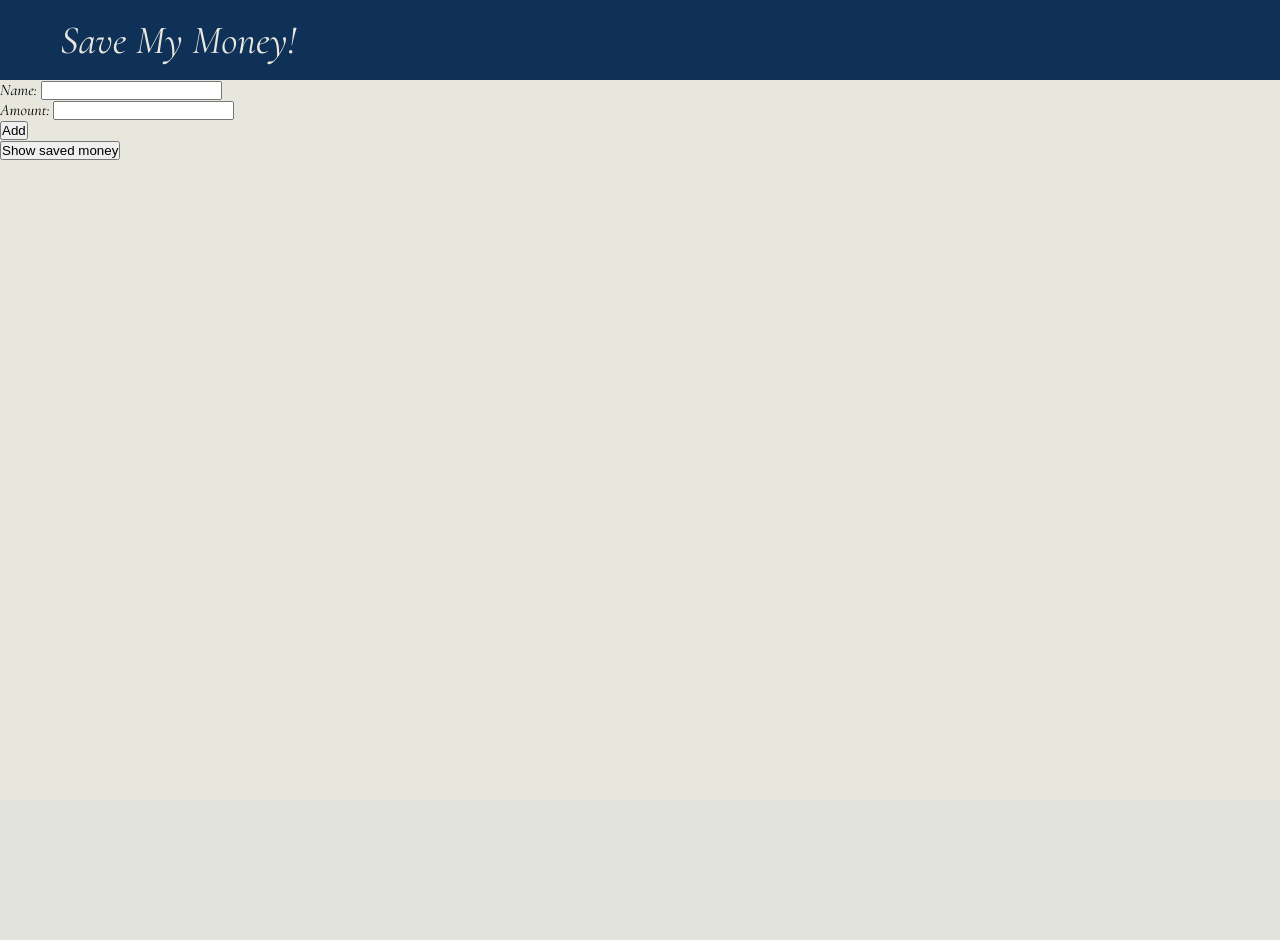
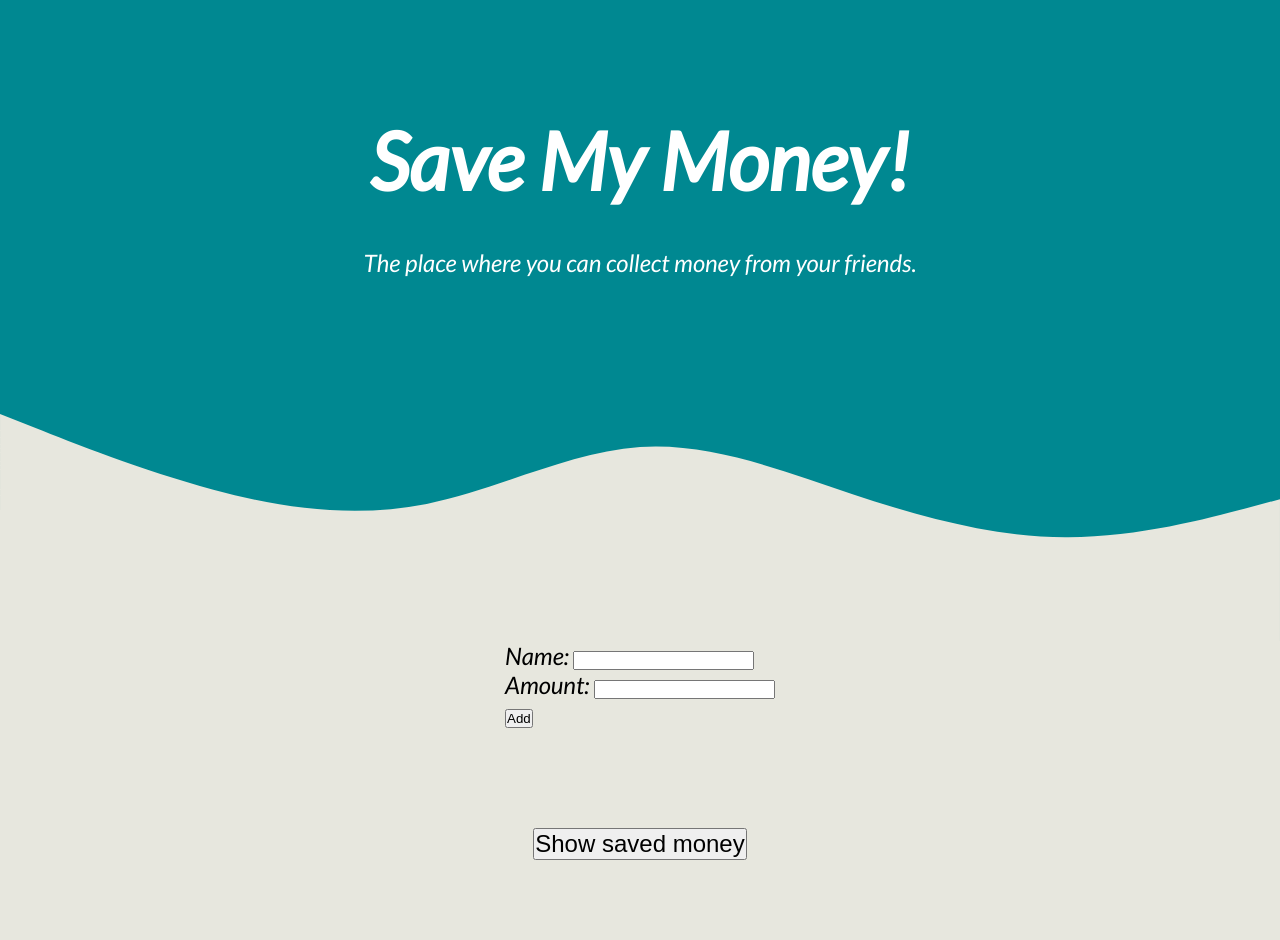
Before and after one commit to lnivin/SaveMyMoney, a PHP site: page / in a window 1280 px wide. Before the commit the page ends 160 px from the top, so only its background shows below. Run offline with PHP 8.4, Linux system fonts and the light colour scheme; data that the repository does not hold is empty.

Commit message:
Add header style

```diff
--- a/index.php
+++ b/index.php
@@ -18,11 +18,12 @@
   <link rel="stylesheet" href="style.css">
 </head>
 <body>
-  <nav>
-    <div class="logo-container">
-      <label class="logo"><i>Save My Money!</i></label>
+  <div class="wave-container">
+    <h1><i>Save My Money!</i></h1>
+    <p>The place where you can collect money from your friends.</p>
+    <svg xmlns="http://www.w3.org/2000/svg" viewBox="0 0 1440 319"><path fill="#e7e7de" fill-opacity="1" d="M0,64L40,80C80,96,160,128,240,149.3C320,171,400,181,480,165.3C560,149,640,107,720,101.3C800,96,880,128,960,154.7C1040,181,1120,203,1200,202.7C1280,203,1360,181,1400,170.7L1440,160L1440,320L1400,320C1360,320,1280,320,1200,320C1120,320,1040,320,960,320C880,320,800,320,720,320C640,320,560,320,480,320C400,320,320,320,240,320C160,320,80,320,40,320L0,320Z"></path></svg>
   </div>
-  </nav>
+  <div class="form-container">
     <form action="create.php" method="POST">
       <label for="name">Name:</label>
       <input type="text" id="name" name="name">
@@ -30,15 +31,22 @@
       <label for="score">Amount:</label>
       <input type="number" id="score" name="score">
       <br/>
-    <button type="submit">Add</button>
+      <button class="add-button" type="submit">Add</button>
     </form>
-  <table class="table">
+  </div>
+  <div class="table-container">
+    <table class="content-table">
       <tbody>
         <?php include 'read.php'; ?>
       </tbody>
     </table>
-  <button onclick="showSavedMoney()">Show saved money</button>
+  </div>
+  <div class="save-money-container">
+    <button class="save-money" onclick="showSavedMoney()">Show saved money</button>
+  </div>
+  <div class="result-container">
     <p id="msg"></p>
+  </div>
   <script type="text/javascript">
     var names = <?php echo json_encode($names); ?>;
     var scores = <?php echo json_encode($scores); ?>;
--- a/style.css
+++ b/style.css
@@ -1,16 +1,29 @@
-@import url('https://fonts.googleapis.com/css2?family=Cormorant+Garamond:ital@1&display=swap');
+@import url('https://fonts.googleapis.com/css2?family=Lato:ital@1&display=swap');
+@import url('https://fonts.googleapis.com/css2?family=Playfair+Display&display=swap');
+
+/* font-family: 'Playfair Display', serif; */
+/* font-family: 'Lato', sans-serif; */
+
+html {
+  box-sizing: border-box;
+}
 
 * {
   padding: 0;
   margin: 0;
   text-decoration: none;
   list-style: none;
-  box-sizing: border-box;
+  box-sizing: inherit;
+}
+
+*::before,*::after {
+  box-sizing: inherit;
 }
 
 body {
-  font-family: 'Cormorant Garamond', serif;
+  font-family: 'Lato', sans-serif;
   background: #e7e7de;
+  margin: 0;
 }
 
 /* Nav section */
@@ -54,3 +67,75 @@ nav {
   width: 100%;
   padding: 20px;
 }
+
+/* waves */
+
+.wave-container {
+  position: relative;
+  background: #008891;
+  color: #FFF;
+  text-align: center;
+  overflow: hidden;
+}
+.wave-container > svg {
+  display: block;
+  stroke: transparent;
+    stroke-width: 0px;
+}
+h1 {
+  font-size: 5rem;
+  margin: 7rem 1.25rem 2.5rem 1.25rem;
+}
+p {
+  font-size: 1.5rem;
+  margin: 0 1.25rem 5rem 1.25rem;
+}
+
+@keyframes animateWave {
+  0% {
+    transform: scale(1,0);
+  }
+  100% {
+    transform: scale(1,1);
+  }
+}
+.wave-container > svg {
+  display: block;
+  transform-origin: bottom;
+  animation: animateWave 1000ms cubic-bezier(0.23, 1, 0.32, 1) forwards;
+}
+
+/* containers */
+
+.form-container, .table-container, .result-container {
+  display: flex;
+  justify-content: center;
+  font-size: 24px;
+}
+
+/* buttons */
+
+.save-money-container {
+  display: flex;
+  justify-content: center;
+}
+
+.save-money {
+  font-size: 24px;
+}
+
+/* table */
+
+.content-table {
+  border-collapse: collapse;
+  margin: 50px 10px;
+  font-size: 0.9em;
+  min-width: 400px;
+}
+
+.content-table thead tr {
+  background-color: green;
+  color: #fff;
+  text-align: left;
+
+}
```
Lines whose indentation alone changed are shown as unchanged.
